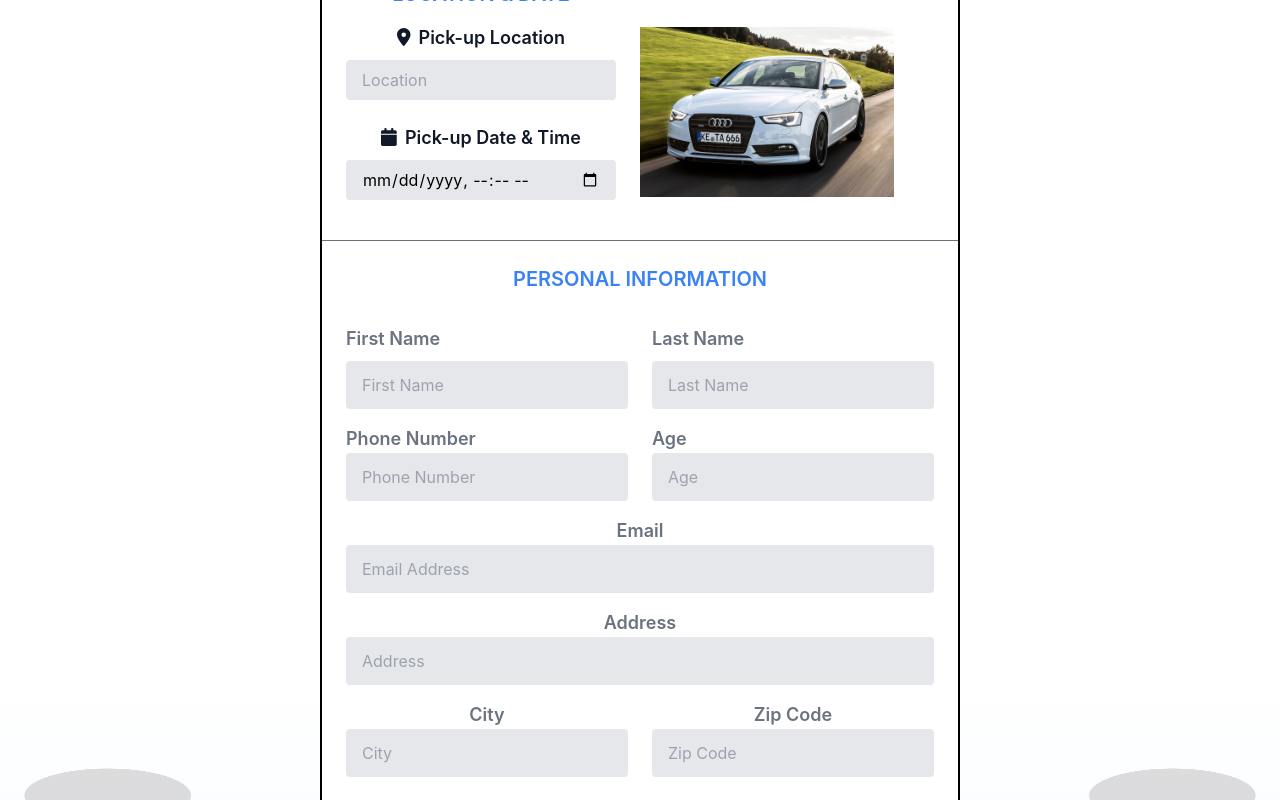
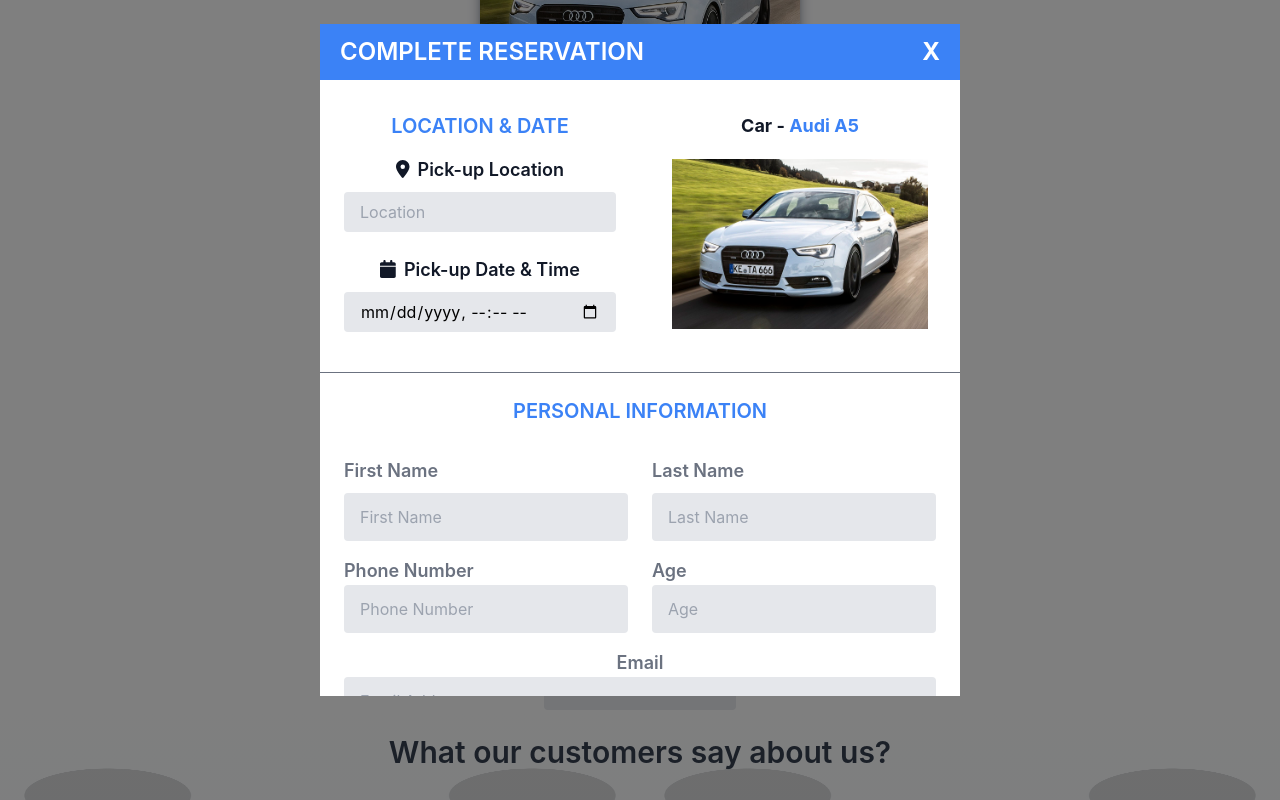
Before and after one commit to nasquez23/premium-motors, a React (Vite) app: page / in a window 1280 px wide. Both pictures are taken after a click on the button "Book Test Drive". Shown: the part 3058-3858 px from the top of the page. Built offline with nearby package versions, Linux system fonts and the light colour scheme.

Commit message:
fixed modal and moved in the ui folder

```diff
--- a/src/components/CarCard.jsx
+++ b/src/components/CarCard.jsx
@@ -19,7 +19,7 @@
   faGear,
   faMapMarkerAlt,
 } from "@fortawesome/free-solid-svg-icons";
-import Modal from "./Modal";
+import Modal from "./UI/Modal";
 
 export default function CarCard({ car }) {
   const carImages = {
@@ -84,10 +84,14 @@
                   <FontAwesomeIcon className="mr-2" icon={faCalendar} />
                   Pick-up Date & Time
                 </label>
-                <input className="bg-gray-200 h-10 p-4 focus:outline-blue-500 rounded" type="datetime-local" id="date-time" />
+                <input
+                  className="bg-gray-200 h-10 p-4 focus:outline-blue-500 rounded"
+                  type="datetime-local"
+                  id="date-time"
+                />
               </div>
             </div>
-            <div className="w-1/2">
+            <div className="w-1/2 flex flex-col mx-auto items-center text-left">
               <h2 className="text-gray-900 font-bold text-lg">
                 Car -{" "}
                 <span className="text-blue-500">
--- a/src/components/Modal.jsx
+++ /dev/null
@@ -1,8 +0,0 @@
-export default function Modal({ children, closeModal }) {
-  return (
-    <>
-      <div onClick={closeModal} className="fixed top-0 left-0 w-[100%] h-[100%] z-20"  />
-      <dialog open className="z-50 w-1/2 mx-auto bg-white border-2 border-black">{children}</dialog>
-    </>
-  );
-}
--- /dev/null
+++ b/src/components/UI/Modal.jsx
@@ -0,0 +1,32 @@
+import { useEffect } from "react";
+
+export default function Modal({ children, closeModal }) {
+  const disableScroll = () => {
+    document.body.style.overflow = "hidden";
+  };
+
+  const enableScroll = () => {
+    document.body.style.overflow = "";
+  };
+
+  useEffect(() => {
+    disableScroll();
+
+    return enableScroll;
+  }, []);
+
+  return (
+    <>
+      <div
+        onClick={closeModal}
+        className="fixed top-0 left-0 w-full h-full z-20 bg-black opacity-50"
+      />
+      <dialog
+        open
+        className="fixed z-50 w-1/2 mx-auto bg-white overflow-y-scroll h-[42rem] top-6 left-0"
+      >
+        {children}
+      </dialog>
+    </>
+  );
+}
```
